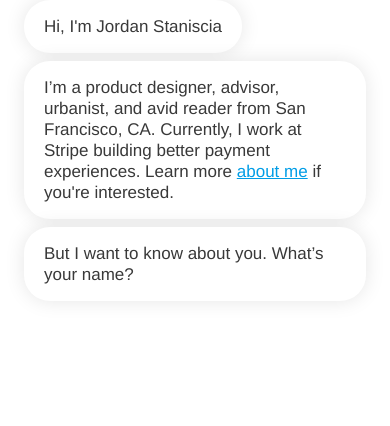
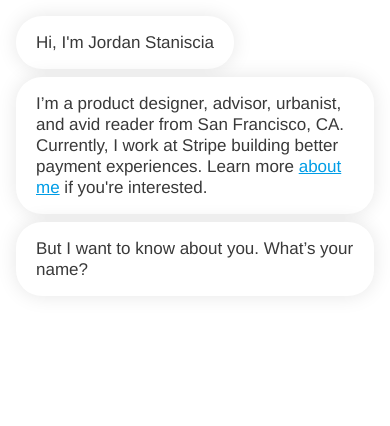
Before and after one commit to jordanscode/jordanscode.github.io, a plain HTML site: page chat.html in a window 390 px wide. Shown: the top 426 px of the page. Drawn offline with Linux system fonts and the light colour scheme.

Commit message:
Mobile chat fixes

```diff
--- a/css/style-legacy.css
+++ b/css/style-legacy.css
@@ -538,8 +538,9 @@ img + .work-card-inner {
 }
 
 @media screen and (max-width: 960px){
-	.container {
-		padding: 0 24px;
+
+	.spacer {
+		padding: 16px 16px 72px 16px;
 	}
 
 	#about-container img.hero {
--- a/css/style.css
+++ b/css/style.css
@@ -480,6 +480,10 @@ img + .work-card-inner {
 	#menu ul li a:hover svg {
 		margin-left: 16px;
 	}
+
+	#menu ul li a.back {
+	    display: none;
+	}
 }
 
 @media screen and (max-width: 640px){
```
Lines whose indentation alone changed are shown as unchanged.
